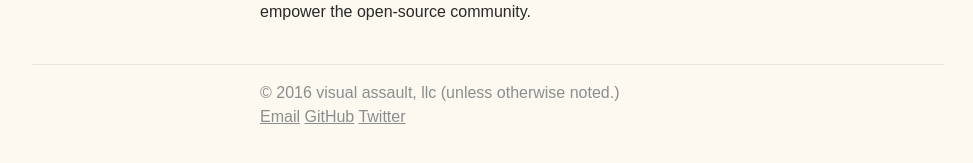
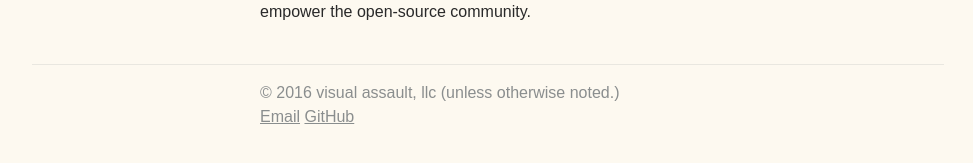
Before and after one commit to visual-assault/visual-assault.github.io, a Jekyll site: the page built from index.md, in a window 1280 px wide. Shown: the part 535-698 px from the top of the page, without its empty margins (152-1125 px from the left). Built offline with Jekyll 4.4.1, drawn with Linux system fonts in a browser that asks for light colours.

Commit message:
removed twitter reference

```diff
--- a/_includes/footer.html
+++ b/_includes/footer.html
@@ -7,8 +7,6 @@
         rel="external" title="Email visual assault">Email</a>
       <a class="c-Meta" href="https://github.com/visual-assault"
         rel="external" title="visual assault on GitHub">GitHub</a>
-      <a class="c-Meta" href="https://twitter.com/@visualassault"
-        rel="external" title="visual assault on Twitter">Twitter</a>
     </p>
   </footer>
   {% if site.is_dev %}
```
